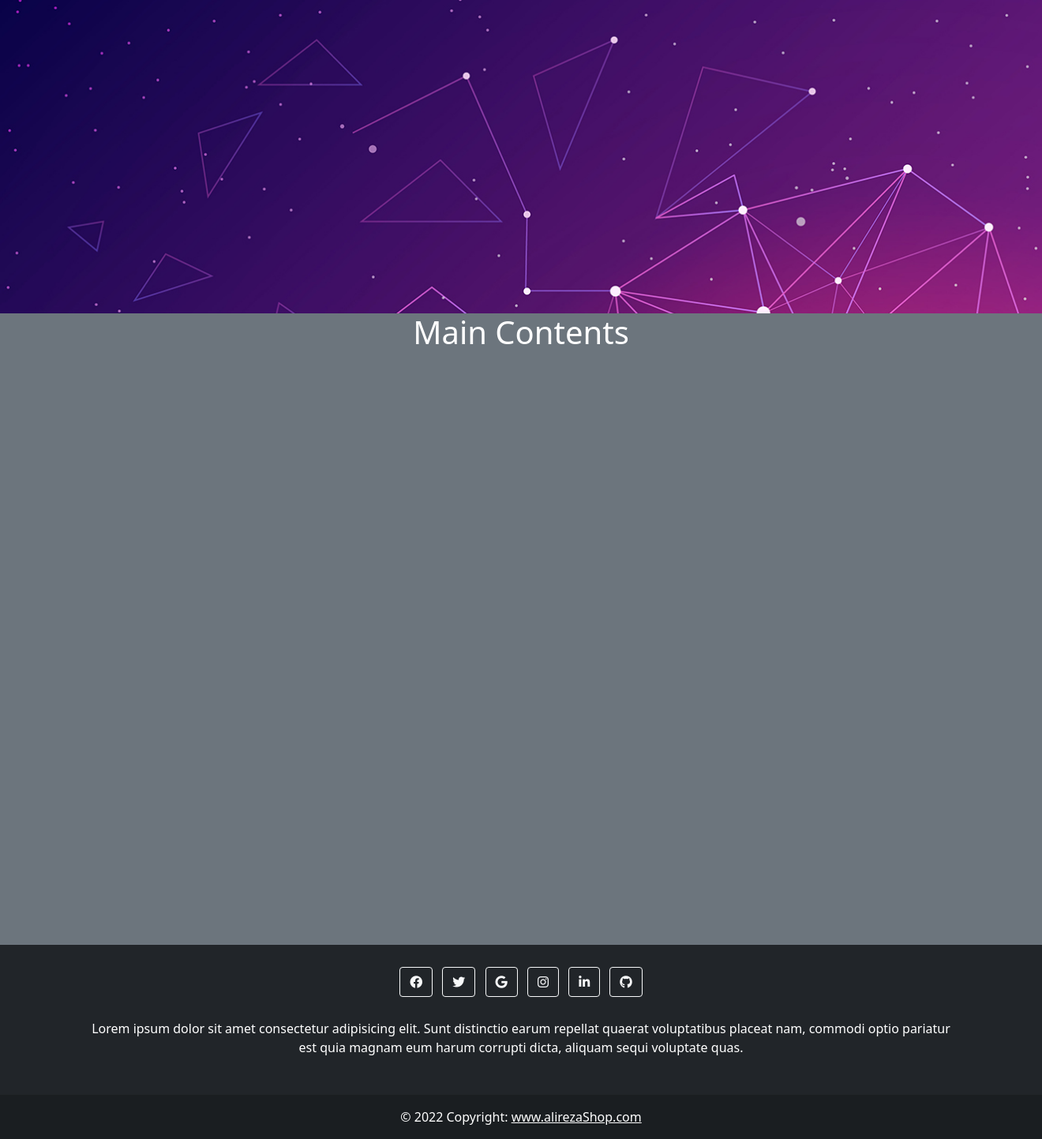
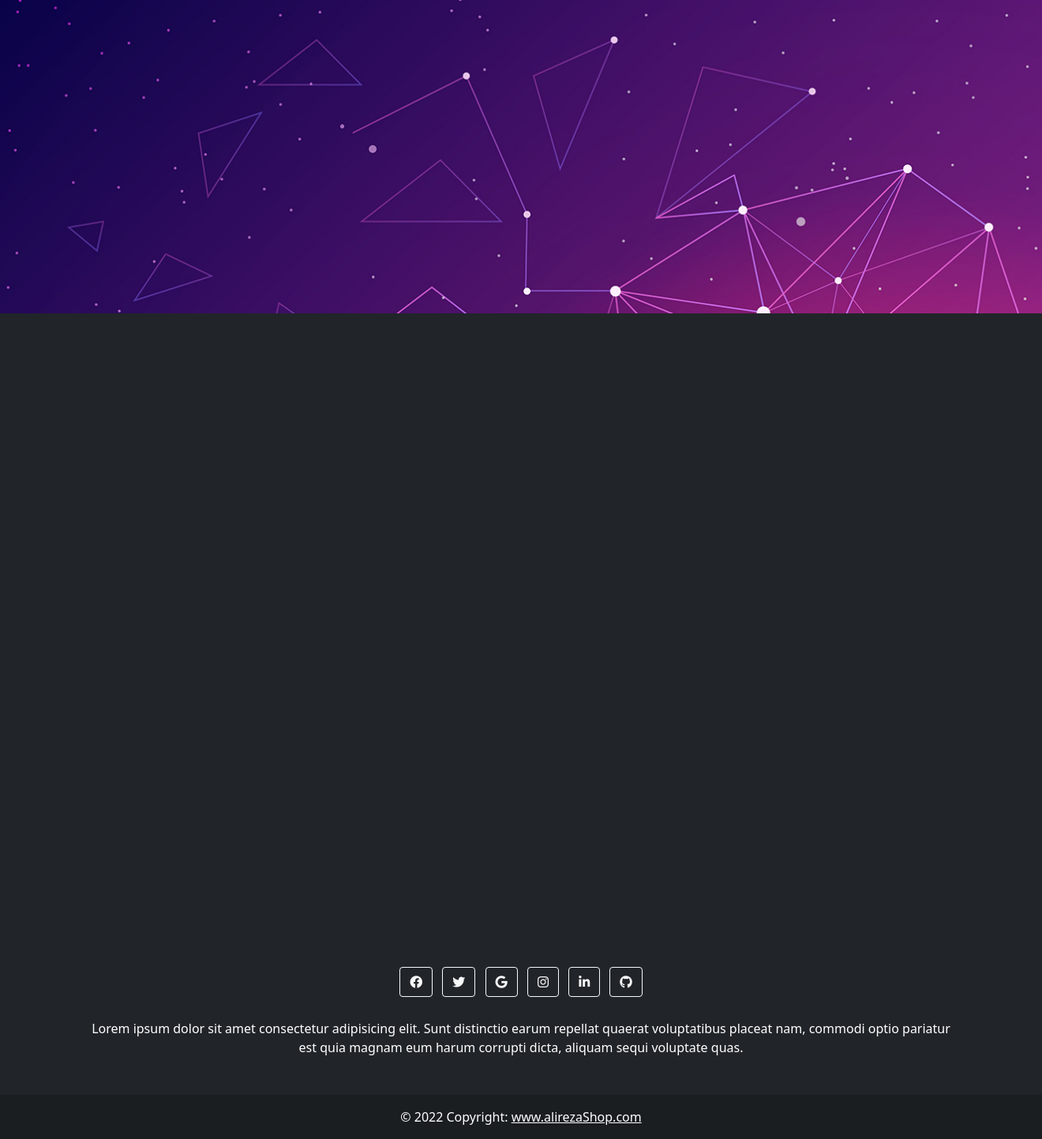
Before and after one commit to AlirezaDelkhahi/DjangoShop, a Django app: page / in a window 1320 px wide; the page is wider, and only the part inside the window is pictured. Shown: the part 113-1556 px from the top of that part at 79% size. Run offline with Django 3.2, Linux system fonts and the light colour scheme.

Commit message:
[*] latest products

```diff
--- a/Shop/product/templates/product/index.html
+++ b/Shop/product/templates/product/index.html
@@ -6,16 +6,17 @@
 
 
 {% block Contents %}
-        {% include 'shop/layouts/__messages.html' %}
-
-    <div class="container-fluid bg-secondary text-white"  style="height:100vh; text-align:right">
-        <h1 class="text-center">Main Contents</h1>
+    <div class="container-fluid bg-dark text-white"  style="height:100vh; text-align:right">
+        <div class="row pt-5 justify-content-around">
+            {% for product in products %}
+                <div class="col-12 col-sm-10 col-md-3 card p-0 text-center">
+                    <img src="{{product.image.url}}" class="card-img-top img-responsive img-fluid" style="max-height: 220px" alt="{{ product.name }}">
+                    <h3 class="text-primary card-title m-3 p-1">{{ product.name }}</h3>
+                    <p class="text-dark card-text p-1">{{ product.description }}</p>
+                    <p class="text-black card-text  p-1" style="font-weight:bolder">{{ product.price }}$</p>
+                    <a href="#" class="btn btn-primary m-2 p-1">add to cart</a>
+                </div>
+            {% endfor %}
+        </div>
     </div>
 {% endblock %}
-
-
-{% block Sidebar %}
-    <div class="container-fluid bg-info text-white" style="height:100vh; text-align:right">
-        <h4 class="text-center text-dark">Side Bar</h4>
-    </div>
-{% endblock %}
```
